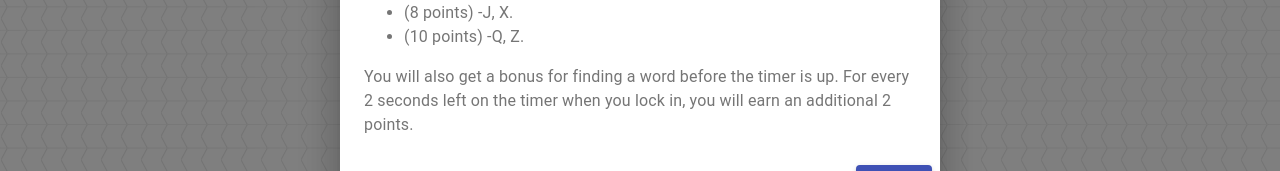
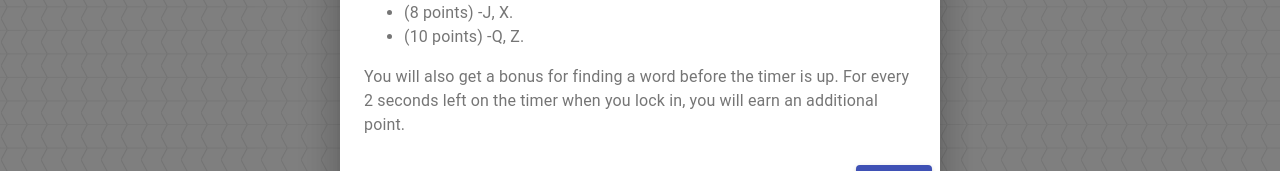
Before and after one commit to jones-sam/word-game, a React (Create React App) app: page / in a window 1280 px wide. Both pictures are taken after a click on the button "RULES". Shown: the part 476-647 px from the top of the page. Built offline with nearby package versions, Linux system fonts and the light colour scheme; no server answers.

Commit message:
typo fix

```diff
--- a/src/components/Navbar.jsx
+++ b/src/components/Navbar.jsx
@@ -61,7 +61,7 @@ export default function Navbar() {
           <DialogContentText>
             You will also get a bonus for finding a word before the timer is up.
             For every 2 seconds left on the timer when you lock in, you will
-            earn an additional 2 points.
+            earn an additional point.
           </DialogContentText>
         </DialogContent>
         <DialogActions>
```
